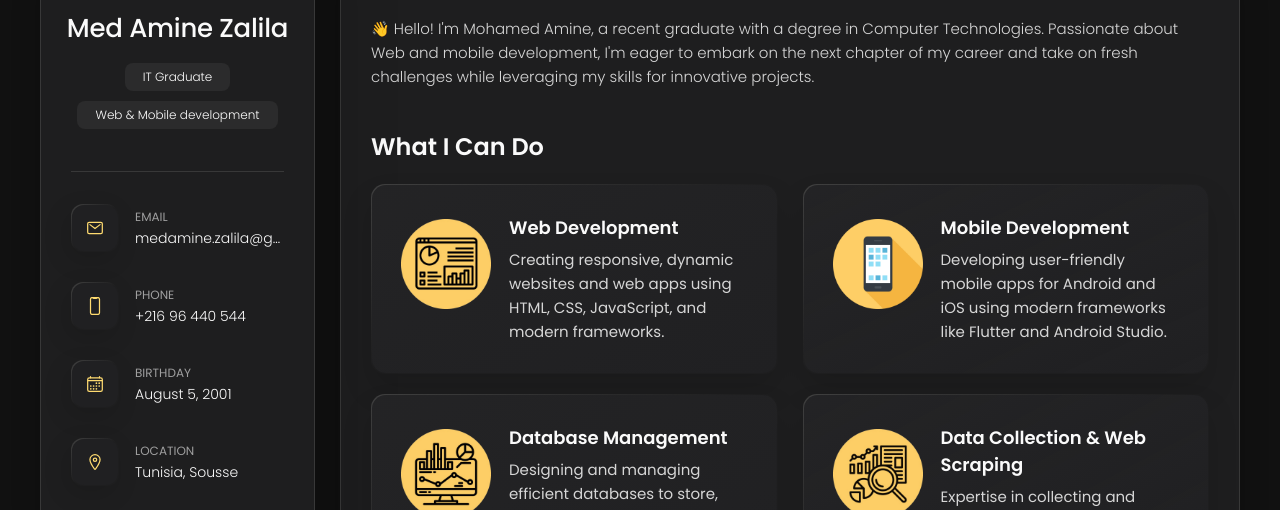
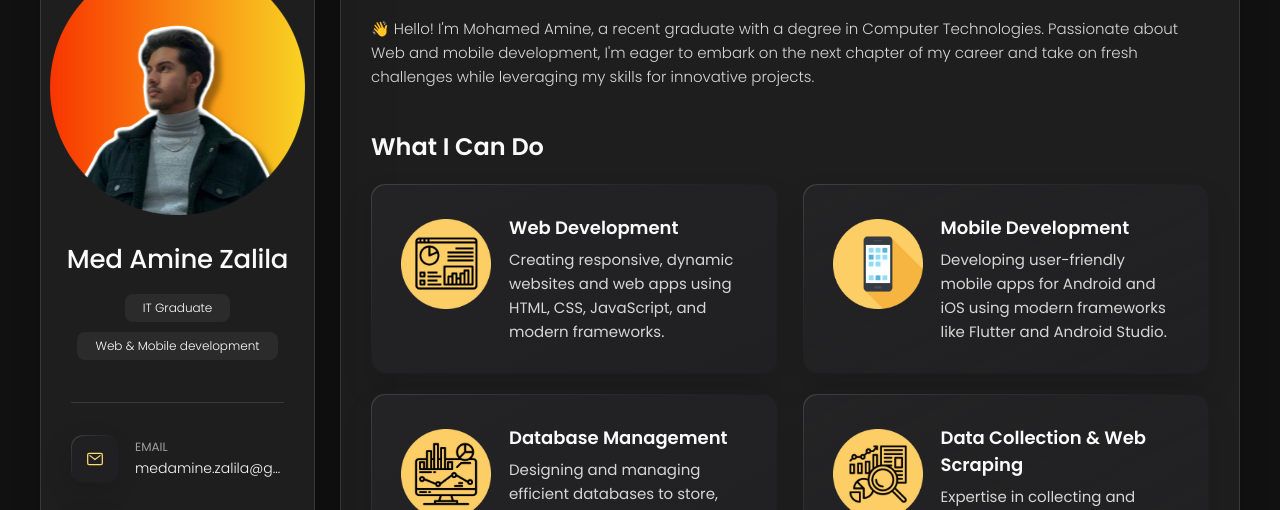
Before and after one commit to MohamedAmineZalila/Portfolio, a website: page index.html in a window 1280 px wide. Shown: the part 162-672 px from the top of the page. Drawn offline with nearby package versions, Linux system fonts and the light colour scheme.

Commit message:
Update index.html

```diff
--- a/index.html
+++ b/index.html
@@ -42,7 +42,7 @@
       <div class="sidebar-info">
 
         <div class="avatar">
-          <img src="./assets/images/Final Pic.png" alt="Mohamed Amine Zalila" width="800">
+          <img src="./assets/images/profile-pic.png" alt="Mohamed Amine Zalila" width="800">
         </div>
 
         <div class="info-content">
```
